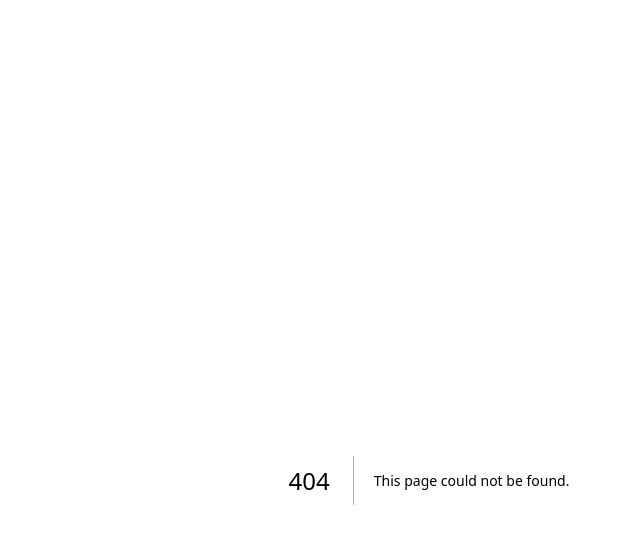
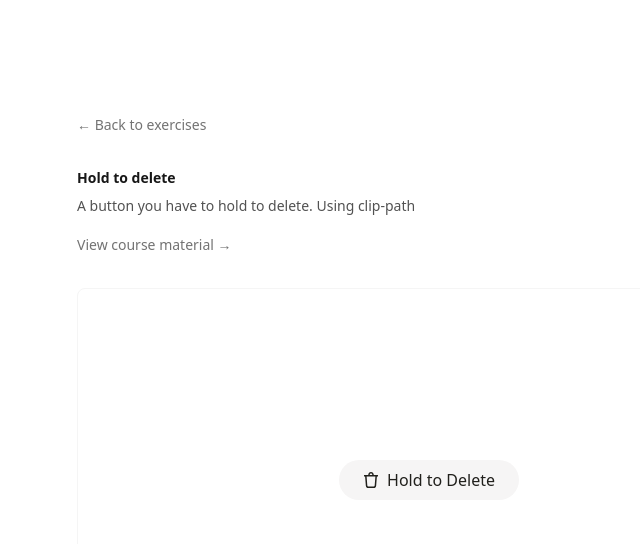
Before and after one commit to gewoonseba/animations-dev, a Next.js app: page /exercises/hold-to-delete in a window 1280 px wide. Before the commit this address had no page. Shown: the top 544 px of the page, without its empty margins (211-851 px from the left). Built offline with nearby package versions, Linux system fonts and the light colour scheme.

Commit message:
Add hold to delete exercise

```diff
--- /dev/null
+++ b/app/exercises/hold-to-delete/component.module.css
@@ -0,0 +1,32 @@
+.button {
+  position: relative;
+}
+
+.commonButtonStyles {
+  display: flex;
+  height: 40px;
+  align-items: center;
+  gap: 8px;
+  border-radius: 9999px;
+  padding-inline: 24px;
+  font-weight: 500;
+}
+
+.base {
+  composes: commonButtonStyles;
+  color: #21201c;
+  background-color: #f6f5f5;
+}
+
+.overlay {
+  composes: commonButtonStyles;
+  position: absolute;
+  color: #e5484d;
+  background-color: #ffdbdc;
+  clip-path: inset(0 100% 0 0);
+  transition: clip-path 1s linear;
+}
+
+.button:active .overlay {
+  clip-path: inset(0 0 0 0);
+}
--- /dev/null
+++ b/app/exercises/hold-to-delete/component.tsx
@@ -0,0 +1,31 @@
+import styles from "./component.module.css";
+
+export function ClipPathButton() {
+  return (
+    <button className={styles.button} type="submit">
+      <ButtonContent className={styles.overlay} />
+      <ButtonContent className={styles.base} />
+    </button>
+  );
+}
+
+interface ButtonContentProps {
+  className?: string;
+}
+
+function ButtonContent({ className }: ButtonContentProps) {
+  return (
+    <div className={className}>
+      <svg height="16" strokeLinejoin="round" viewBox="0 0 16 16" width="16">
+        <title>Trash icon</title>
+        <path
+          clipRule="evenodd"
+          d="M6.75 2.75C6.75 2.05964 7.30964 1.5 8 1.5C8.69036 1.5 9.25 2.05964 9.25 2.75V3H6.75V2.75ZM5.25 3V2.75C5.25 1.23122 6.48122 0 8 0C9.51878 0 10.75 1.23122 10.75 2.75V3H12.9201H14.25H15V4.5H14.25H13.8846L13.1776 13.6917C13.0774 14.9942 11.9913 16 10.6849 16H5.31508C4.00874 16 2.92263 14.9942 2.82244 13.6917L2.11538 4.5H1.75H1V3H1.75H3.07988H5.25ZM4.31802 13.5767L3.61982 4.5H12.3802L11.682 13.5767C11.6419 14.0977 11.2075 14.5 10.6849 14.5H5.31508C4.79254 14.5 4.3581 14.0977 4.31802 13.5767Z"
+          fill="currentColor"
+          fillRule="evenodd"
+        />
+      </svg>
+      Hold to Delete
+    </div>
+  );
+}
--- /dev/null
+++ b/app/exercises/hold-to-delete/page.tsx
@@ -0,0 +1,14 @@
+import { ExerciseDisplay } from "@/app/components/ExerciseDisplay";
+import { ClipPathButton } from "@/app/exercises/hold-to-delete/component";
+
+export default function HoldToDelete() {
+  return (
+    <ExerciseDisplay
+      courseUrl="https://animations.dev/learn/css-animations/the-magic-of-clip-path"
+      description="A button you have to hold to delete. Using clip-path"
+      title="Hold to delete"
+    >
+      <ClipPathButton />
+    </ExerciseDisplay>
+  );
+}
--- a/app/page.tsx
+++ b/app/page.tsx
@@ -61,6 +61,18 @@
           </li>
         </ul>
       </section>
+
+      <section className="mb-12">
+        <h2 className="mb-2 text-black text-sm">Clip Path</h2>
+        <ul className="list-non p-0">
+          <li className="mb-1">
+            <ExerciseLink
+              href="/exercises/hold-to-delete"
+              title="Hold to delete"
+            />
+          </li>
+        </ul>
+      </section>
     </div>
   );
 }
```
